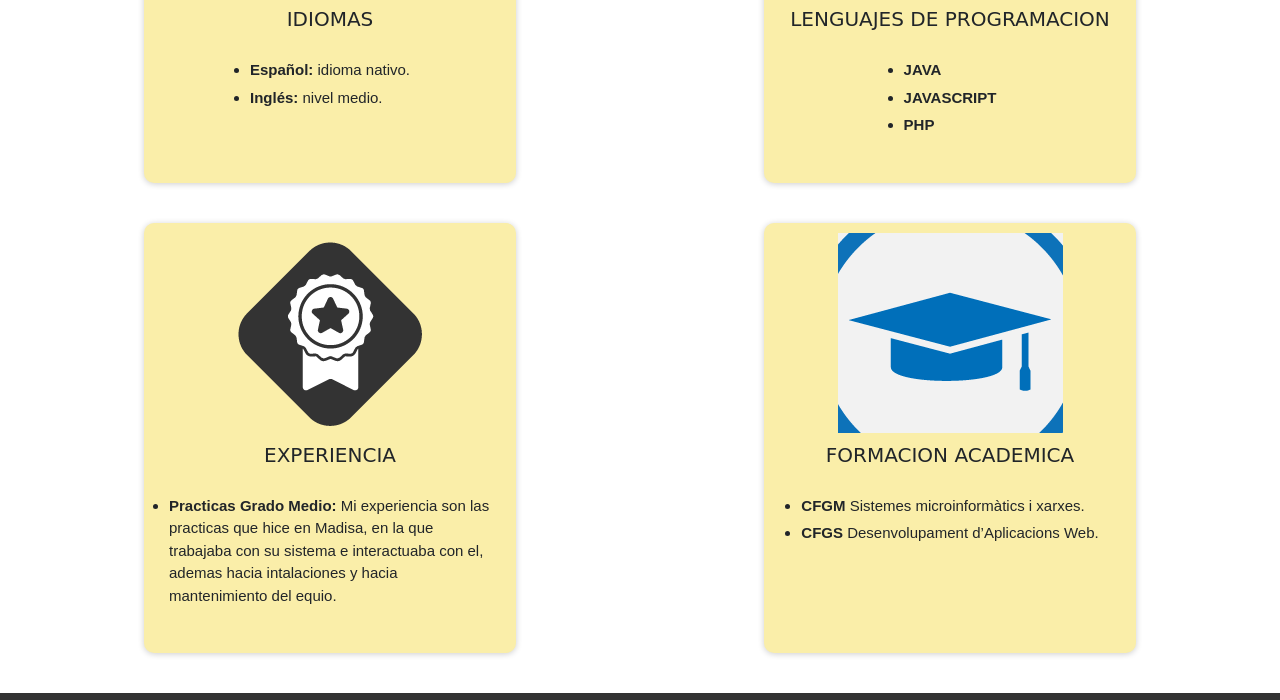
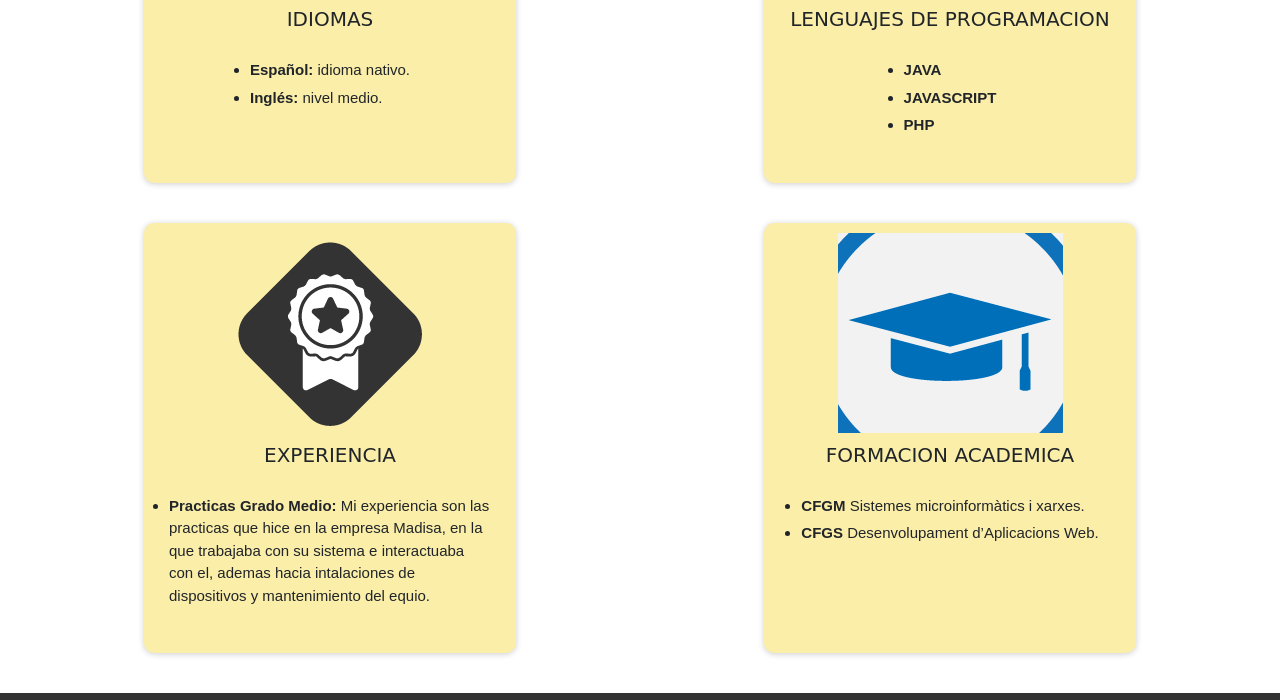
Before and after one commit to andres299/Personal_Web, a plain HTML site: page curriculum.html in a window 1280 px wide. Shown: the part 734-1434 px from the top of the page. Drawn offline with nearby package versions, Linux system fonts and the light colour scheme; a web font is replaced by a local one.

Commit message:
añadir palabras

```diff
--- a/curriculum.html
+++ b/curriculum.html
@@ -77,9 +77,9 @@
             <img src="img/experiencia.png" alt="Imagen 4" class="image">
             <h1>EXPERIENCIA</h1>
             <ul class="lista">
-                <li><strong>Practicas Grado Medio:</strong> Mi experiencia son las practicas que hice en Madisa,
-                    en la que trabajaba con su sistema e interactuaba con el, ademas hacia intalaciones
-                    y hacia mantenimiento del equio.</li>
+                <li><strong>Practicas Grado Medio:</strong> Mi experiencia son las practicas que hice en la empresa Madisa,
+                    en la que trabajaba con su sistema e interactuaba con el, ademas hacia intalaciones de dispositivos
+                    y mantenimiento del equio.</li>
             </ul>
         </div>
         <div class="trabajos">
```
